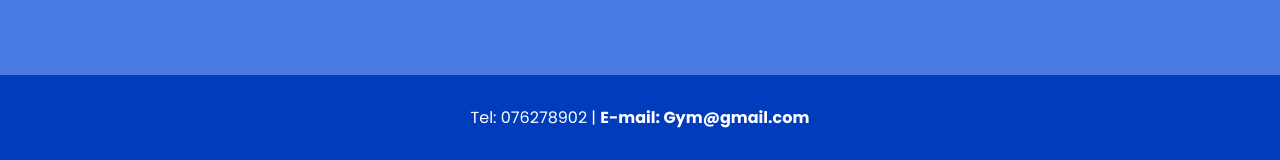
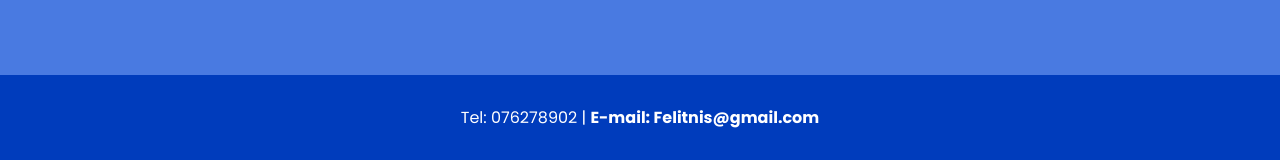
Before and after one commit to zantramte/Felitnis, a PHP site: page /Urnik.php in a window 1280 px wide. Shown: the part 640-800 px from the top of the page. Run offline with PHP 8.4, Linux system fonts and the light colour scheme; the visitor is signed in with stand-in values (Sample User, id 1); data that the repository does not hold is empty.

Commit message:
Update Urnik.php

```diff
--- a/Urnik.php
+++ b/Urnik.php
@@ -334,11 +334,12 @@ if (!isset($_SESSION["prijavljen"]) || $_SESSION["prijavljen"] !== TRUE) {
         </div>
     </div>
 
-    <!-- Footer -->
+    <!-- Sticky Footer -->
     <div class="footer">
         <p>
-            Tel: 076278902 |
-            <a href="mailto:Gym@gmail.com?subject=Vprašanje%20o%20vadbi">E-mail: Gym@gmail.com</a>
+            Tel: 076278902
+            |
+            <a href="mailto:Felitnis@gmail.com?subject=Vprašanje%20o%20vadbi&body=Pozdravljeni,%20rad%20bi%20imel%20več%20informacij%20o%20vadbi.">E-mail: Felitnis@gmail.com</a>
         </p>
     </div>
 </body>
```
